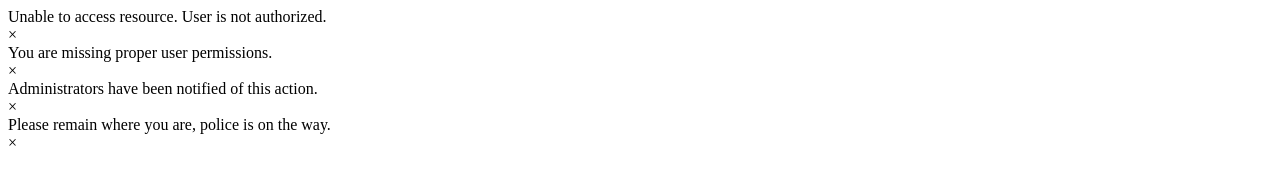
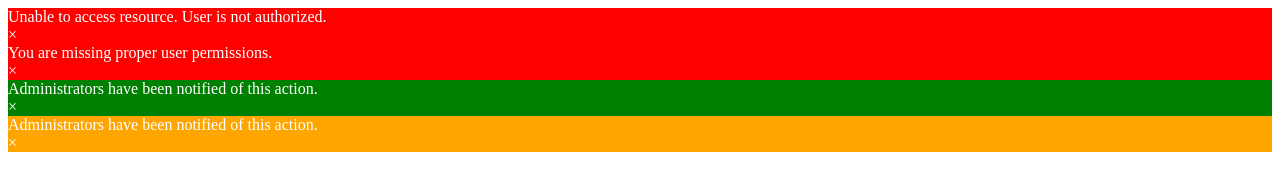
Before and after one commit to seja88/Discover---data-attributes, a plain HTML site: page index.html in a window 1280 px wide. Drawn offline with Linux system fonts and the light colour scheme.

Commit message:
iT WORKS!!!!!! :D

```diff
--- /dev/null
+++ b/css/style.css
@@ -0,0 +1,12 @@
+.alert.alert--error {
+    background-color: red;
+    color: white;
+}
+.alert.alert--warning {
+    background-color: orange;
+    color: white;
+}
+.alert.alert--success {
+    background-color: green;
+    color: white;
+}
--- a/index.html
+++ b/index.html
@@ -6,9 +6,34 @@
 		<meta charset="UTF-8" />
 		<meta http-equiv="X-UA-Compatible" content="IE=edge" />
 		<meta name="viewport" content="width=device-width, initial-scale=1.0" />
-		<link rel="stylesheet" href="style.css" />
+		<link rel="stylesheet" href="./css/style.css" />
 		<script src="./js/script.js" defer></script>
 		<title>Document</title>
 	</head>
-	<body></body>
+	<body>
+		<div class="alerts">
+			<div class="alert" data-type="error">
+				<div class="alert__text">
+					Unable to access resource. User is not authorized.
+				</div>
+				<div class="alert__close">&times;</div>
+			</div>
+			<div class="alert" data-type="error">
+				<div class="alert__text">You are missing proper user permissions.</div>
+				<div class="alert__close">&times;</div>
+			</div>
+			<div class="alert" data-type="success">
+				<div class="alert__text">
+					Administrators have been notified of this action.
+				</div>
+				<div class="alert__close">&times;</div>
+			</div>
+			<div class="alert" data-type="warning">
+				<div class="alert__text">
+					Administrators have been notified of this action.
+				</div>
+				<div class="alert__close">&times;</div>
+			</div>
+		</div>
+	</body>
 </html>
--- a/js/script.js
+++ b/js/script.js
@@ -1,27 +1,20 @@
-const alerts = [
-    'Unable to access resource. User is not authorized.',
-    'You are missing proper user permissions.',
-    'Administrators have been notified of this action.',
-    'Please remain where you are, police is on the way.'
-];
+//1. find all .alert elements on the page
+//2. find the value in their data-type attributes
+//3. based on the value, add the appropriate class name to the alert element (using .classList.add())
 
-const newDiv = document.createElement('div')
-newDiv.className = 'alerts'
-document.body.appendChild(newDiv)
-
-
-
-for (let i = 0; i < alerts.length; i++) {
-    const alert = alerts[i];
-    const alertElement = document.createElement('div');
-    const alertElementText = document.createElement('div');
-    const alertElementClose = document.createElement('div');
-    alertElement.classList.add('alert');
-    alertElementText.classList.add('alert__text');
-    alertElementClose.classList.add('alert__close');
-    alertElementText.innerHTML = alert;
-    alertElementClose.innerHTML = '&times;';
-    newDiv.appendChild(alertElement);
-    alertElement.appendChild(alertElementText);
-    alertElement.appendChild(alertElementClose);
-}
+//1. find all .alert elements on the page
+const alerts = document.querySelectorAll('.alert')
+//2. find the value in their data-type attributes
+alerts.forEach(alert => {
+    const dataType = alert.getAttribute('data-type');
+    if (dataType === 'error') {
+        //3. based on the value, add the appropriate class name...
+        alert.classList.add('alert--error');
+    } else if (dataType === 'warning') {
+        //3.
+        alert.classList.add('alert--warning');
+    } else if (dataType === 'success') {
+        //3.
+        alert.classList.add('alert--success');
+    }
+});
```
